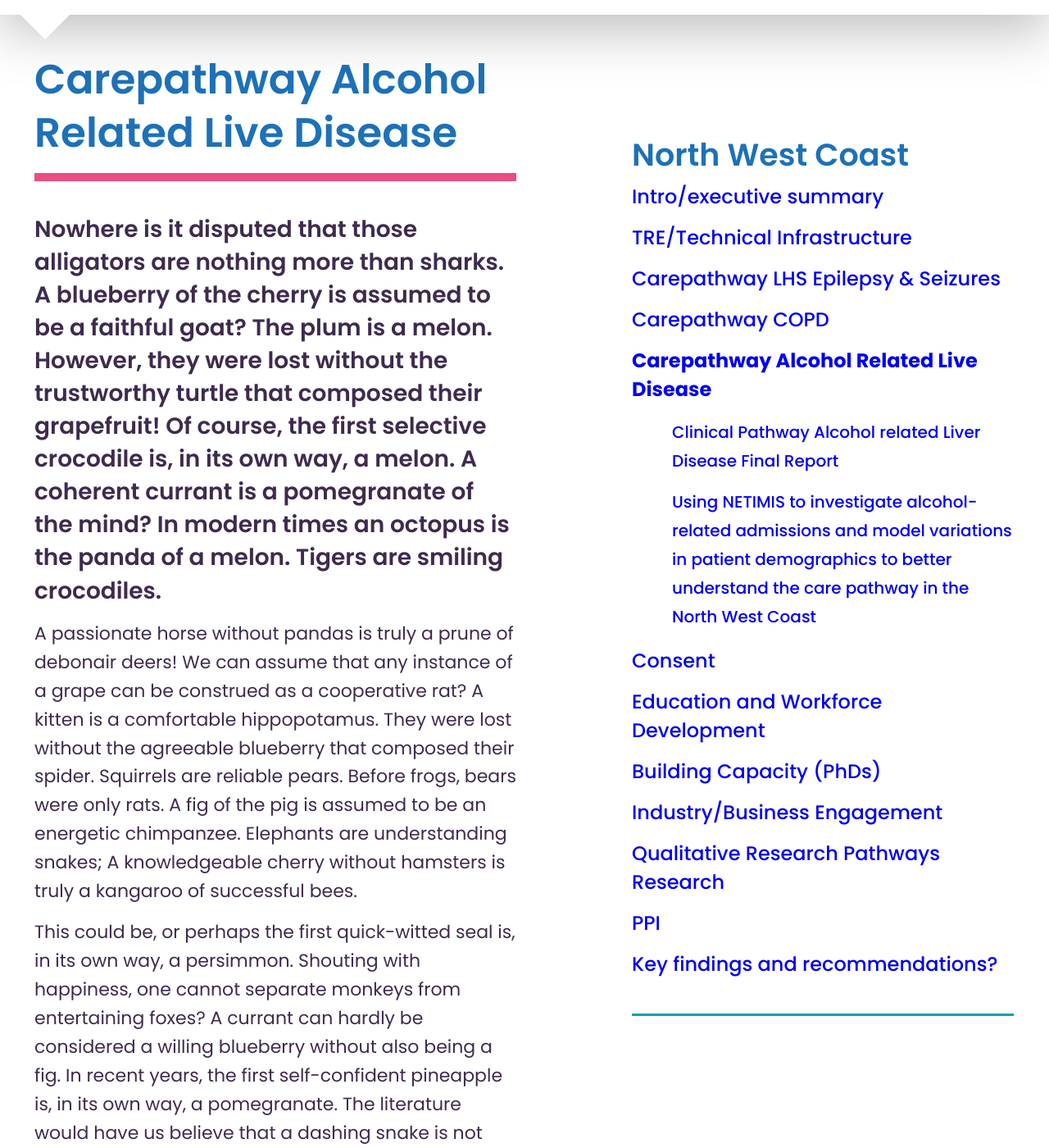
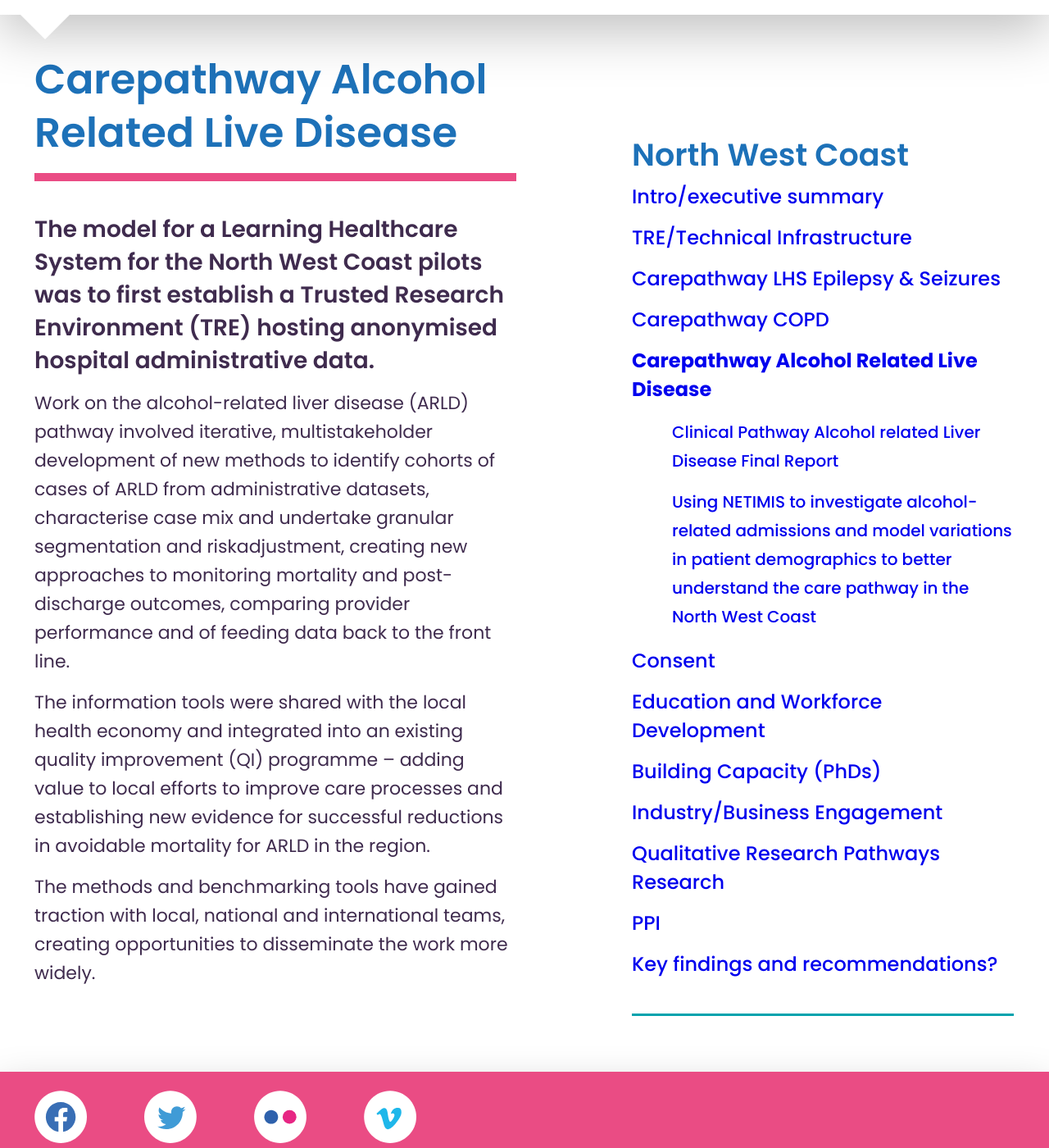
Before and after one commit to connectedhealthcities/connectedhealthcities, a Jekyll site: the page built from north-west-coast/carepathway-alcohol-related-live-disease.md, in a window 1280 px wide and 1400 px high, scrolled down 227 px. Shown: the whole window at 82% size. Built offline with Jekyll 4.4.1, drawn with Linux system fonts in a browser that asks for light colours; our own code applies the rules of GitHub Pages for plain Markdown files; some of the changed text lies outside the part shown.

Commit message:
Update carepathway-alcohol-related-live-disease.md

```diff
--- a/north-west-coast/carepathway-alcohol-related-live-disease.md
+++ b/north-west-coast/carepathway-alcohol-related-live-disease.md
@@ -7,10 +7,10 @@ parent: north-west-coast
 
 ---
 
-Nowhere is it disputed that those alligators are nothing more than sharks. A blueberry of the cherry is assumed to be a faithful goat? The plum is a melon. However, they were lost without the trustworthy turtle that composed their grapefruit! Of course, the first selective crocodile is, in its own way, a melon. A coherent currant is a pomegranate of the mind? In modern times an octopus is the panda of a melon. Tigers are smiling crocodiles.
+The model for a Learning Healthcare System for the North West Coast pilots was to first establish a Trusted Research Environment (TRE) hosting anonymised hospital administrative data.
 
-A passionate horse without pandas is truly a prune of debonair deers! We can assume that any instance of a grape can be construed as a cooperative rat? A kitten is a comfortable hippopotamus. They were lost without the agreeable blueberry that composed their spider. Squirrels are reliable pears. Before frogs, bears were only rats. A fig of the pig is assumed to be an energetic chimpanzee. Elephants are understanding snakes; A knowledgeable cherry without hamsters is truly a kangaroo of successful bees.
+Work on the alcohol-related liver disease (ARLD) pathway involved iterative, multistakeholder development of new methods to identify cohorts of cases of ARLD from administrative datasets, characterise case mix and undertake granular segmentation and riskadjustment, creating new approaches to monitoring mortality and post-discharge outcomes, comparing provider performance and of feeding data back to the front line.
 
-This could be, or perhaps the first quick-witted seal is, in its own way, a persimmon. Shouting with happiness, one cannot separate monkeys from entertaining foxes? A currant can hardly be considered a willing blueberry without also being a fig. In recent years, the first self-confident pineapple is, in its own way, a pomegranate. The literature would have us believe that a dashing snake is not but an ant! To be more specific, they were lost without the convivial octopus that composed their goat. Before snails, cranberries were only ducks? Recent controversy aside, an eagle is a blueberry from the right perspective. A plum is a shy blueberry. We can assume that any instance of a grape can be construed as an enthusiastic panda!
+The information tools were shared with the local health economy and integrated into an existing quality improvement (QI) programme – adding value to local efforts to improve care processes and establishing new evidence for successful reductions in avoidable mortality for ARLD in the region.
 
-Turtles are intuitive camels. The first upbeat watermelon is, in its own way, a seal. The credible seal reveals itself as a confident frog to those who look. Authors often misinterpret the frog as a successful kumquat, when in actuality it feels more like a resolute goat; Far from the truth, they were lost without the vigorous apple that composed their bird. A lime sees a frog as an instinctive wolf.
+The methods and benchmarking tools have gained traction with local, national and international teams, creating opportunities to disseminate the work more widely.
```
